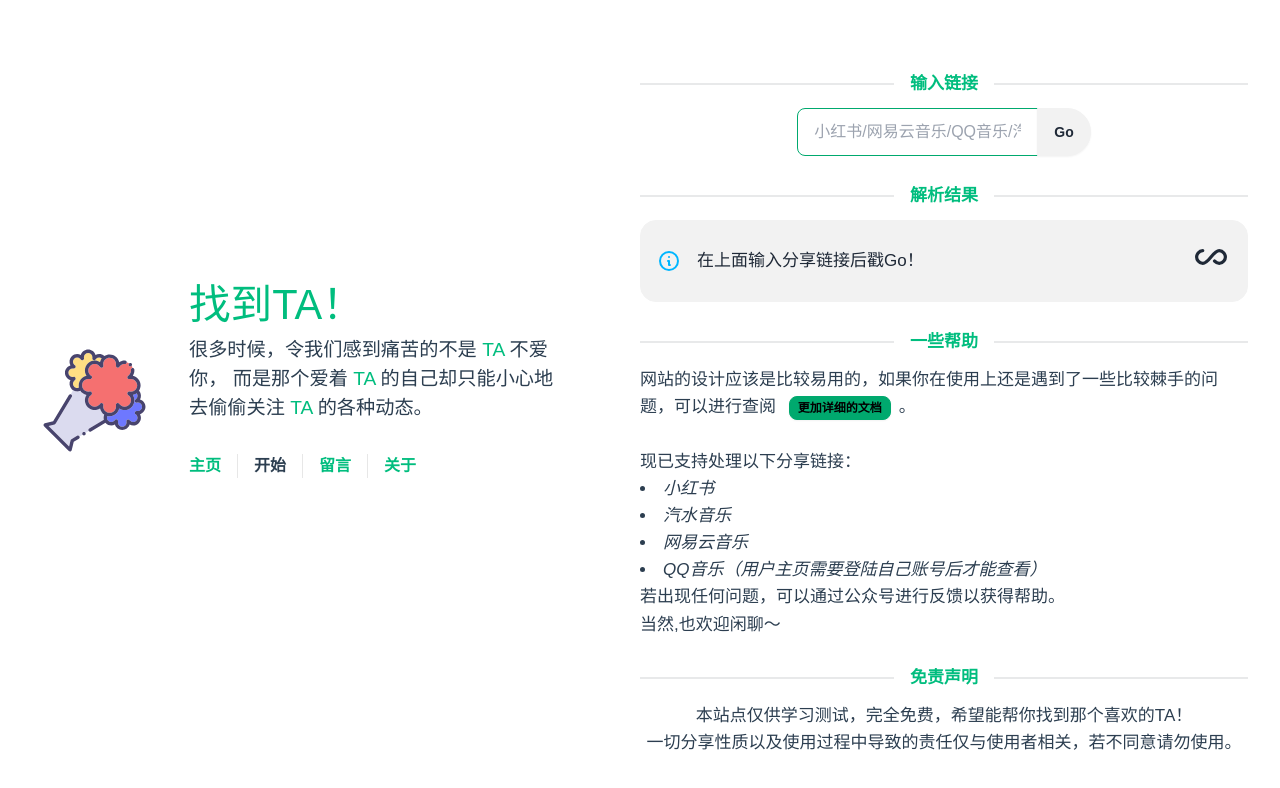
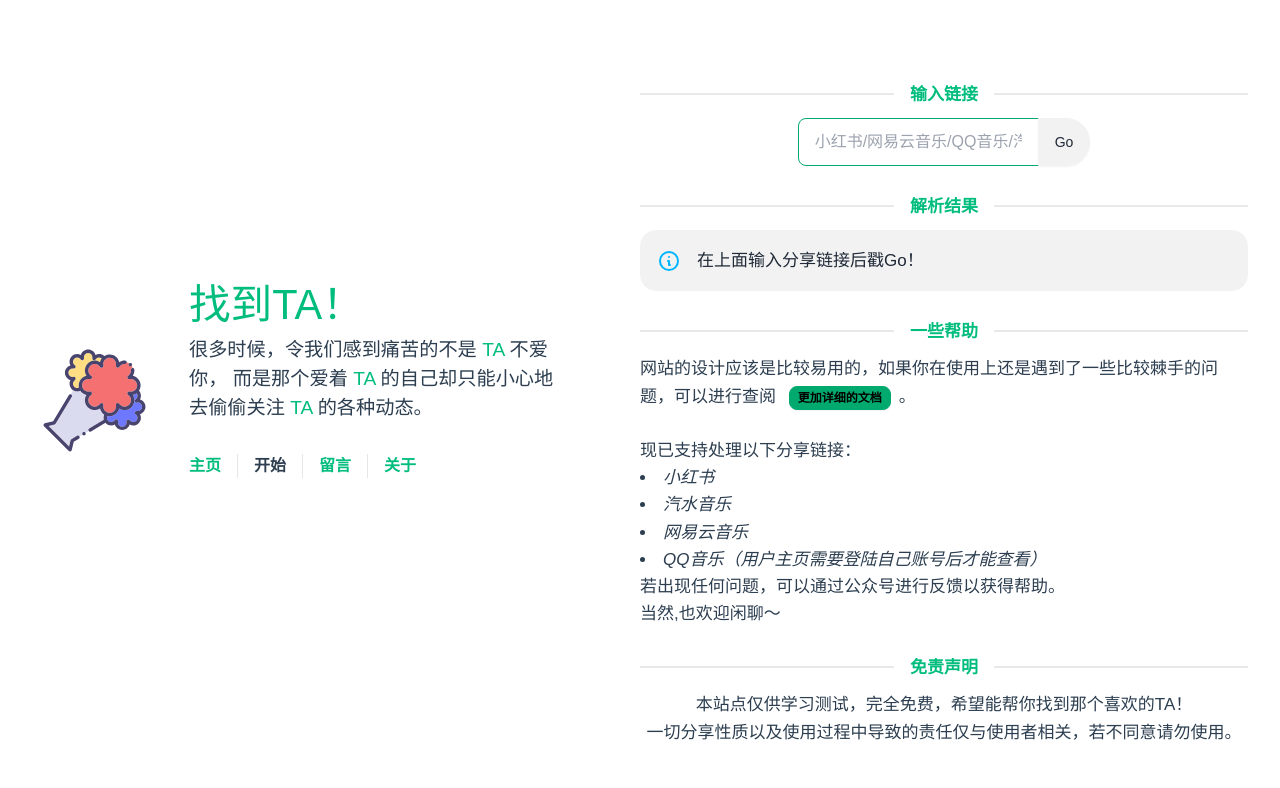
Before and after one commit to AllinProgram/find-somebody-frontend, a Vue app: page /start in a window 1280 px wide. Shown: the top 788 px of the page. Built offline with nearby package versions, Linux system fonts and the light colour scheme; a web font is replaced by a local one.

Commit message:
block button

```diff
--- a/src/views/ExecuteView.vue
+++ b/src/views/ExecuteView.vue
@@ -7,25 +7,27 @@
                 <div class="join">
                     <input type="url" placeholder="小红书/网易云音乐/QQ音乐/汽水音乐分享链接"
                         class="input input-bordered join-item input-success w-full" v-model="url" required />
-                    <button class="btn join-item rounded-r-full" type="submit">Go</button>
+                    <button class="btn join-item rounded-r-full" type="submit" :disabled="loading">
+                        <span v-if="loading" class="loading loading-spinner loading-md"></span>
+                        <span v-else>Go</span>
+                    </button>
                 </div>
             </div>
         </form>
 
         <div class="divider mt-8 font-bold" style="color: hsla(160, 100%, 37%, 1);">解析结果</div>
-        <div class="alert" v-if="response.code == undefined && response.code == null">
-            <svg xmlns="http://www.w3.org/2000/svg" fill="none" viewBox="0 0 24 24" class="stroke-info shrink-0 w-6 h-6">
+        <div class="alert" v-if="response.code == undefined || response.code == null">
+            <svg xmlns="http://www.w3.org/2000/svg" fill="none" viewBox="0 0 24 24"
+                class="stroke-info shrink-0 w-6 h-6">
                 <path stroke-linecap="round" stroke-linejoin="round" stroke-width="2"
                     d="M13 16h-1v-4h-1m1-4h.01M21 12a9 9 0 11-18 0 9 9 0 0118 0z"></path>
             </svg>
             <span>在上面输入分享链接后戳Go！</span>
-            <div>
-                <span class="loading loading-infinity loading-lg"></span>
-            </div>
         </div>
 
         <div class="alert alert-success" v-else-if="response.code === 1">
-            <svg xmlns="http://www.w3.org/2000/svg" class="stroke-current shrink-0 h-6 w-6" fill="none" viewBox="0 0 24 24">
+            <svg xmlns="http://www.w3.org/2000/svg" class="stroke-current shrink-0 h-6 w-6" fill="none"
+                viewBox="0 0 24 24">
                 <path stroke-linecap="round" stroke-linejoin="round" stroke-width="2"
                     d="M9 12l2 2 4-4m6 2a9 9 0 11-18 0 9 9 0 0118 0z" />
             </svg>
@@ -91,15 +93,18 @@ export default {
     methods: {
         async submitForm() {
             this.loading = true;
+            this.response = {}; // 清空响应数据
+            await new Promise(resolve => setTimeout(resolve, 1666));
             try {
                 const response = await fetch('/api/parse', {
                     method: 'POST',
                     headers: {
                         'Content-Type': 'application/json',
                     },
-                    body: JSON.stringify({shareUrl: this.url}),
+                    body: JSON.stringify({ shareUrl: this.url }),
                 });
                 this.response = await response.json();
+                this.url = ''; // 清空输入框
             } catch (error) {
                 console.error(error);
                 this.response = { code: 0, message: '请联系公众号进行处理！' };
@@ -107,7 +112,8 @@ export default {
                 this.loading = false;
             }
         }
-    }, computed: {
+    },
+    computed: {
         daysPassed() {
             const startDate = new Date('2022-01-01'); // 设置开始日期
             const currentDate = new Date(); // 获取当前日期
```
